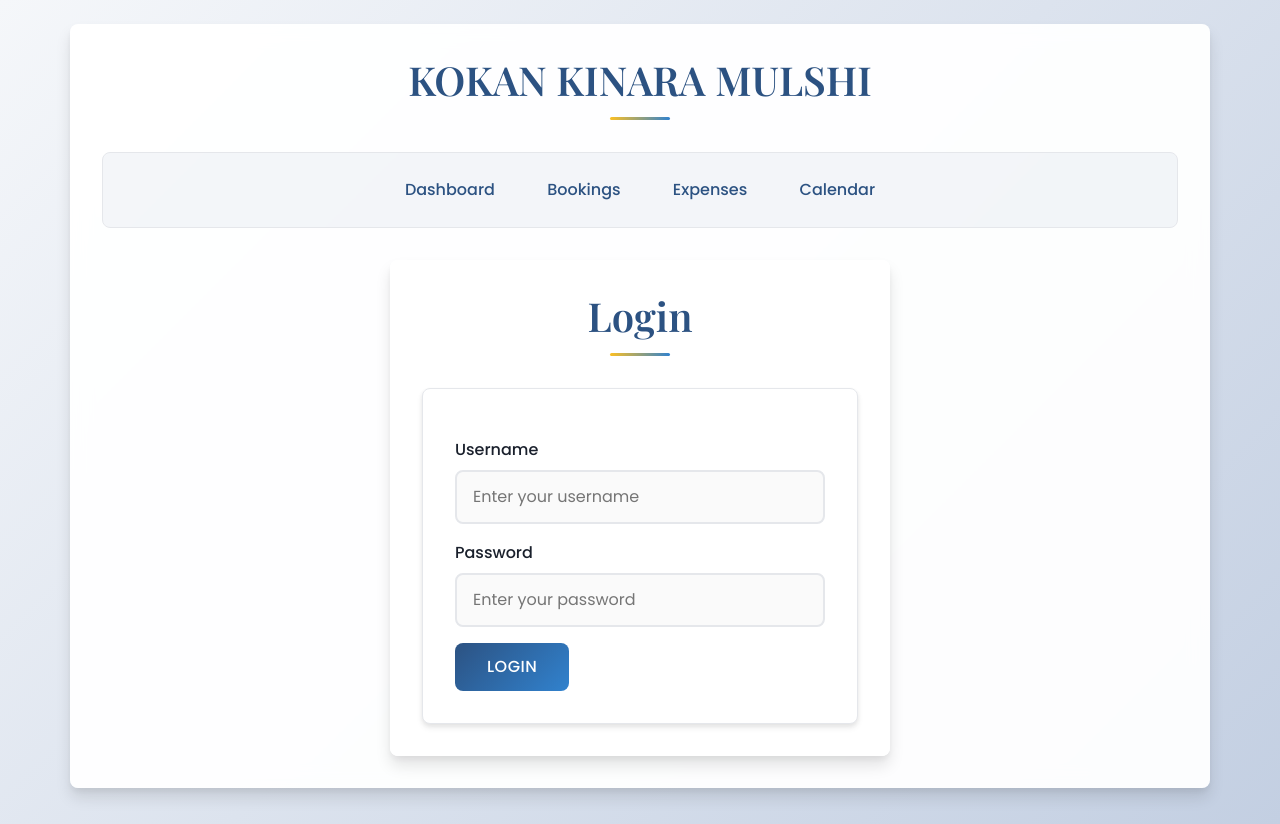
After one commit to Abhishek-Karad/Resort-admin-side, a Flask app: page /login in a window 1280 px wide. The commit adds this page. Run offline with Flask 3, Linux system fonts and the light colour scheme; some libraries are stand-ins or nearby versions.

Commit message:
new features

```diff
--- a/app.py
+++ b/app.py
@@ -1,11 +1,50 @@
-from flask import Flask, render_template, request, redirect, url_for, jsonify
+from flask import Flask, render_template,flash,session, request, redirect, url_for, jsonify
 from flask_pymongo import PyMongo
 from config import MONGO_URI
 from datetime import datetime
+from bson.objectid import ObjectId
+
+from werkzeug.security import generate_password_hash, check_password_hash
 
 app = Flask(__name__)
 app.config["MONGO_URI"] = MONGO_URI
+app.secret_key='Abhishekisgr8'
 mongo = PyMongo(app)
+@app.before_request
+def require_login():
+    allowed_routes = {'login', 'static', 'create_admin', 'calendar_data'}
+    if request.endpoint is None:
+        return
+    if request.endpoint not in allowed_routes and 'user' not in session:
+        return redirect(url_for('login'))
+
+@app.route('/create-admin')
+def create_admin():
+    hashed_pw = generate_password_hash('admin123')
+    mongo.db.users.insert_one({'username': 'admin', 'password': hashed_pw})
+    return "Admin user created"
+
+@app.route('/login', methods=['GET', 'POST'])
+def login():
+    if request.method == 'POST':
+        username = request.form['username'].lower()
+        password = request.form['password']
+        user = mongo.db.users.find_one({'username': username})
+        if user and check_password_hash(user['password'], password):
+            session['user'] = username
+            return redirect(url_for('dashboard'))
+        flash("Invalid username or password.")
+        return redirect(url_for('login'))
+    return render_template('login.html')
+
+@app.route('/logout')
+def logout():
+    session.pop('user', None)
+    flash("You have been logged out.")
+    return redirect(url_for('login'))
+
+
+
 
 @app.route('/')
 def dashboard():
@@ -23,19 +62,19 @@ def dashboard():
         else :
             total_expense += amt
 
-
     # For upcoming bookings
-    from datetime import datetime
     today = datetime.today().strftime('%Y-%m-%d')
     upcoming_bookings = mongo.db.bookings.find({"checkin": {"$gt": today}}).sort("checkin", 1)
+
+    # For latest bookings (most recent check-ins first)
+    latest_bookings = mongo.db.bookings.find().sort("checkin", -1).limit(5)
 
     return render_template('dashboard.html',
                            bookings=bookings_count,
                            income=total_income,
                            expense=total_expense,
-                           upcoming=list(upcoming_bookings))
-
-#here we write a function get teh booking count total expense adn then retrun rendertemplate with the fields
+                           upcoming=list(upcoming_bookings),
+                           latest=list(latest_bookings))
 
 @app.route('/bookings', methods=['GET', 'POST'])
 def bookings():
@@ -43,10 +82,10 @@ def bookings():
         amount_stay = float(request.form.get('price-stay', 0) or 0)
         amount_food = float(request.form.get('price-food', 0) or 0)
         total_bill = amount_stay + amount_food
-        name=request.form.get('name')
+        name = request.form.get('name')
 
         booking = {
-            "name":name,
+            "name": name,
             "checkin": request.form['datein'],
             "checkout": request.form['dateout'],
             "Nights": request.form['stay'],
@@ -68,21 +107,24 @@ def bookings():
 
         return redirect(url_for('bookings'))
 
-    # GET request
-    bookings = mongo.db.bookings.find()
+    # GET request - show latest bookings first
+    bookings = mongo.db.bookings.find().sort("checkin", -1)
     return render_template('bookings.html', bookings=bookings)
+
 @app.route('/expenses', methods=['GET', 'POST'])
 def expenses():
     if request.method == 'POST':
         expense = {
             "description": request.form['description'],
             "amount": float(request.form['amount']),
-            "type":request.form['type'],
-            "date":request.form['date']
+            "type": request.form['type'],
+            "date": request.form['date']
         }
         mongo.db.expenses.insert_one(expense)
         return redirect(url_for('expenses'))
-    expenses = mongo.db.expenses.find()
+
+    # Show latest expenses first
+    expenses = mongo.db.expenses.find().sort("date", -1)
     return render_template('expenses.html', expenses=expenses)
 
 @app.route('/calendar')
@@ -93,14 +135,24 @@ def calendar():
 def calendar_data():
     bookings = mongo.db.bookings.find()
     events = [
-      {
+        {
             "title": f"{b.get('name', 'Unknown')} - {b.get('Category', 'N/A')}",
             "start": b.get("checkin"),
             "end": b.get("checkout")
         }
-    for b in bookings if "checkin" in b and "checkout" in b
-]
+        for b in bookings if "checkin" in b and "checkout" in b
+    ]
 
     return jsonify(events)
+
+@app.route('/delete-booking/<booking_id>', methods=['POST'])
+def delete_booking(booking_id):
+    try:
+        mongo.db.bookings.delete_one({"_id": ObjectId(booking_id)})
+        return redirect(url_for('bookings'))
+    except Exception as e:
+        return f"An error occurred: {e}", 500
+
+
 if __name__ == '__main__':
     app.run(debug=True)
--- a/static/css/style.css
+++ b/static/css/style.css
@@ -436,3 +436,12 @@ table th, table td {
     text-align: center;
     vertical-align: middle;
 }
+
+.login-wrapper {
+  display: flex;
+  justify-content: center;
+  align-items: center;
+  height: 90vh;
+  padding: 2rem;
+  background: linear-gradient(135deg, #c3cfe2, #f5f7fa);
+}
--- a/templates/base.html
+++ b/templates/base.html
@@ -11,12 +11,15 @@
 <div class="container mt-4">
     <h2>KOKAN KINARA MULSHI</h2>
     <nav>
-        <a href="/">Dashboard</a> |
-        <a href="/bookings">Bookings</a> |
-        <a href="/expenses">Expenses</a> |
-        <a href="/calendar">Calendar</a>
-    </nav>
-    <hr>
+  <a href="{{ url_for('dashboard') }}">Dashboard</a>
+  <a href="{{ url_for('bookings') }}">Bookings</a>
+  <a href="{{ url_for('expenses') }}">Expenses</a>
+  <a href="{{ url_for('calendar') }}">Calendar</a>
+
+  {% if session.get('user') %}
+    <a href="{{ url_for('logout') }}" style="float:right;">Logout</a>
+  {% endif %}
+</nav>
     {% block content %}{% endblock %}
 </div>
 
--- /dev/null
+++ b/templates/login.html
@@ -0,0 +1,25 @@
+{% extends 'base.html' %}
+{% block content %}
+<div class="container" style="max-width: 500px; margin: 0 auto;">
+    <h2>Login</h2>
+    <form method="post" class="finance-form">
+        <label for="username">Username</label>
+        <input type="text" name="username" id="username" placeholder="Enter your username" required>
+
+        <label for="password">Password</label>
+        <input type="password" name="password" id="password" placeholder="Enter your password" required>
+
+        <button type="submit" class="btn">Login</button>
+
+        {% with messages = get_flashed_messages() %}
+          {% if messages %}
+              <ul style="margin-top: 1rem;">
+                {% for message in messages %}
+                    <li class="text-danger">{{ message }}</li>
+                {% endfor %}
+              </ul>
+          {% endif %}
+        {% endwith %}
+    </form>
+</div>
+{% endblock %}
```
Also changed, not shown: templates/bookings.html (+7 -0 lines), 1 other file.
